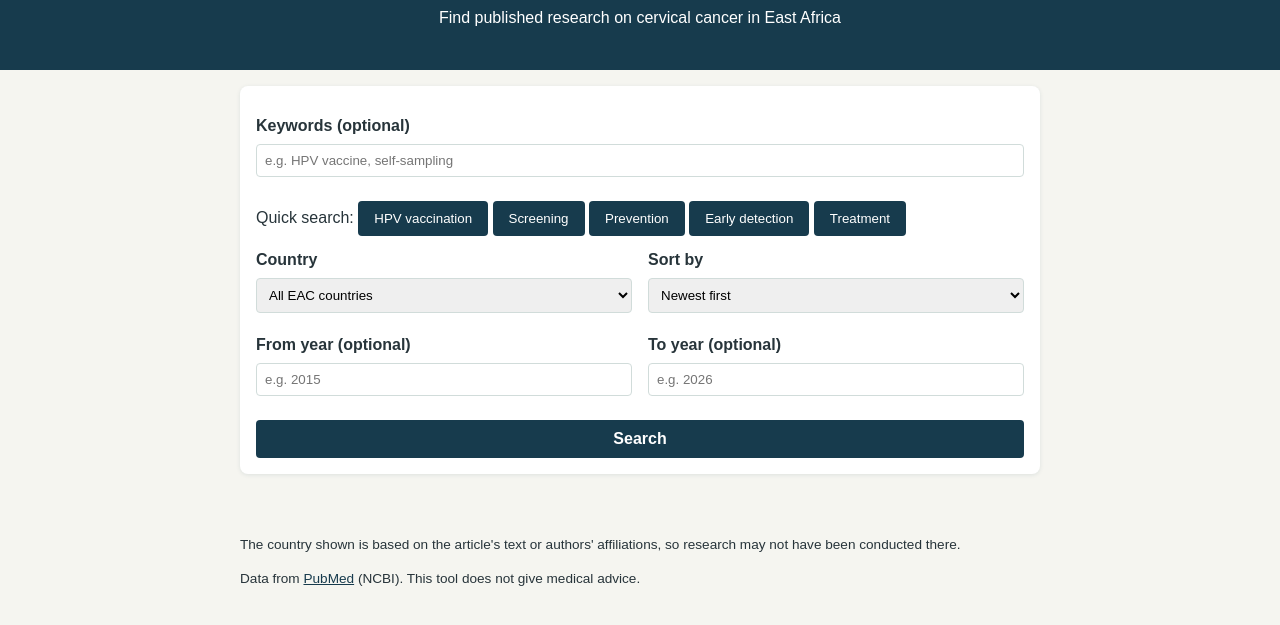
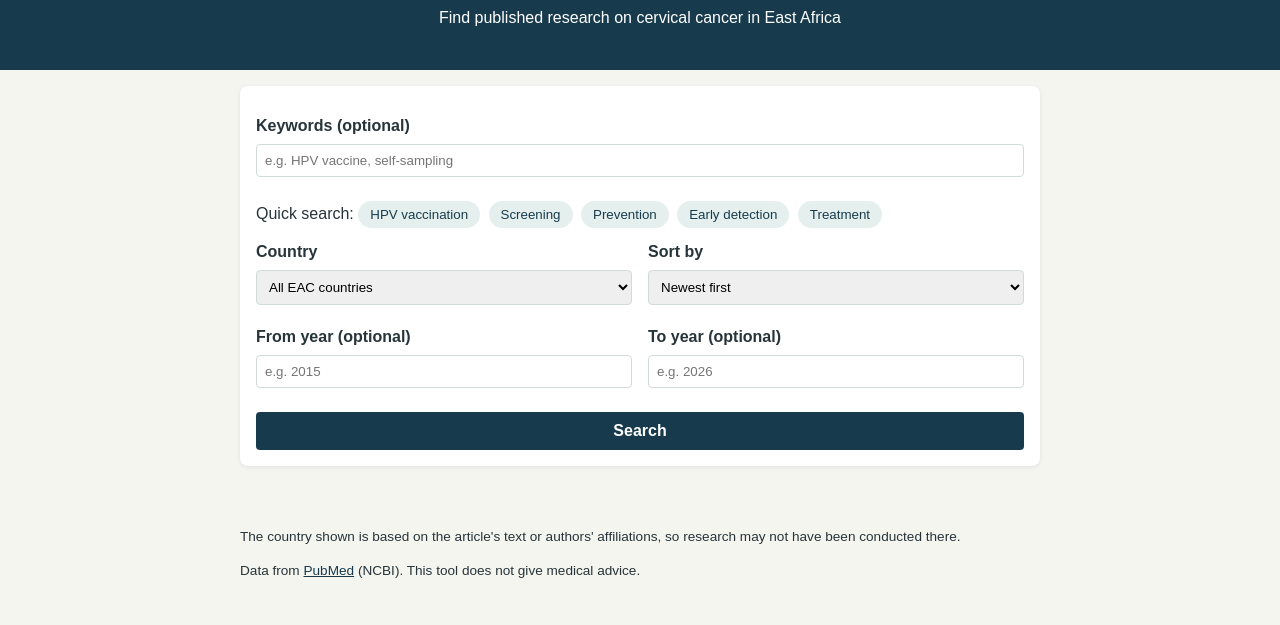
Before and after one commit to amtoha-prog/cervical_cancer_research_finder, a website: page public/index.html in a window 1280 px wide. Shown: the part 109-734 px from the top of the page. Drawn offline with Linux system fonts and the light colour scheme.

Commit message:
Styled quick search buttons

```diff
--- a/public/style.css
+++ b/public/style.css
@@ -99,3 +99,21 @@ button:disabled {
   opacity: 0.6;
   cursor: not-allowed;
 }
+
+/* Quick search buttons */
+.quick-search {
+  margin-top: 12px
+}
+
+.quick-button {
+  background-color: #E5F0EE;
+  color: #173B4D;
+  margin: 4px 4px 0 0;
+  padding: 6px 12px;
+  border-radius: 16px;
+}
+
+.quick-hover {
+  background-color: #173B4D;
+  color: #FFFFFF;
+}
```
